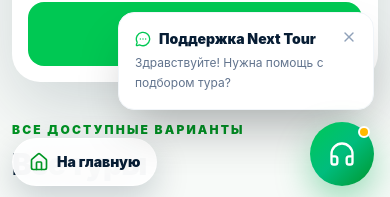
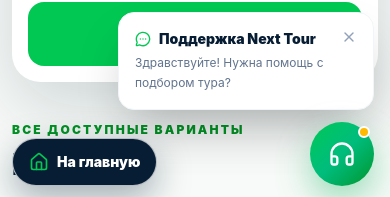
Before and after one commit to ahmedddd-code/next-tour, a React (Vite) app: page /search in a window 390 px wide. Shown: the part 642-839 px from the top of the page. Built offline with nearby package versions, Linux system fonts and the light colour scheme; no server answers.

Commit message:
Make home navigation visible on mobile

```diff
--- a/src/components/Header.tsx
+++ b/src/components/Header.tsx
@@ -42,6 +42,7 @@
       </div>
       {open && <nav id="mobile-navigation" className="section-shell mb-3 flex max-h-[calc(100dvh-5.5rem)] flex-col overflow-y-auto overscroll-contain rounded-2xl bg-white p-3 shadow-2xl xl:hidden">
         <DepartureCitySelector className="mb-2 w-full"/>
+        <Link to="/" onClick={() => setOpen(false)} className="rounded-xl px-4 py-3 font-bold text-navy hover:bg-mist">Главная</Link>
         <Link to="/tours" onClick={() => setOpen(false)} className="rounded-xl px-4 py-3 font-bold text-navy hover:bg-mist">Туры</Link>
         {sectionLinks.map(([label, section]) => <SectionLink key={section} section={section} onNavigate={() => setOpen(false)} className="rounded-xl px-4 py-3 font-bold text-navy hover:bg-mist">{label}</SectionLink>)}
         <div className="mt-2 border-t border-slate-100 pt-3">{user ? <UserMenu/> : <button onClick={() => { setOpen(false); openAuth('login'); }} className="w-full rounded-xl bg-navy px-4 py-3 text-left font-black text-white">Войти в аккаунт</button>}</div>
--- a/src/components/HomeShortcut.tsx
+++ b/src/components/HomeShortcut.tsx
@@ -8,9 +8,9 @@
   return <Link
     to="/"
     aria-label="Вернуться на главную"
-    className="fixed bottom-4 left-3 z-[9990] flex min-h-12 items-center gap-2 rounded-full border border-white/70 bg-white/95 px-4 py-3 text-sm font-black text-navy shadow-[0_12px_35px_rgba(7,29,52,.2)] backdrop-blur-xl transition hover:-translate-y-1 hover:bg-white focus:outline-none focus:ring-4 focus:ring-brand/25 sm:bottom-6 sm:left-6"
+    className="fixed bottom-[max(1rem,env(safe-area-inset-bottom))] left-[max(.75rem,env(safe-area-inset-left))] z-[10050] flex min-h-12 items-center gap-2 rounded-full border border-white/70 bg-navy px-4 py-3 text-sm font-black text-white shadow-[0_12px_35px_rgba(7,29,52,.35)] transition hover:-translate-y-1 hover:bg-brand-dark focus:outline-none focus:ring-4 focus:ring-brand/25 sm:bottom-6 sm:left-6"
   >
-    <Home className="size-5 text-brand-dark"/>
-    <span className="hidden min-[380px]:inline">На главную</span>
+    <Home className="size-5 shrink-0 text-brand"/>
+    <span>На главную</span>
   </Link>;
 }
```
